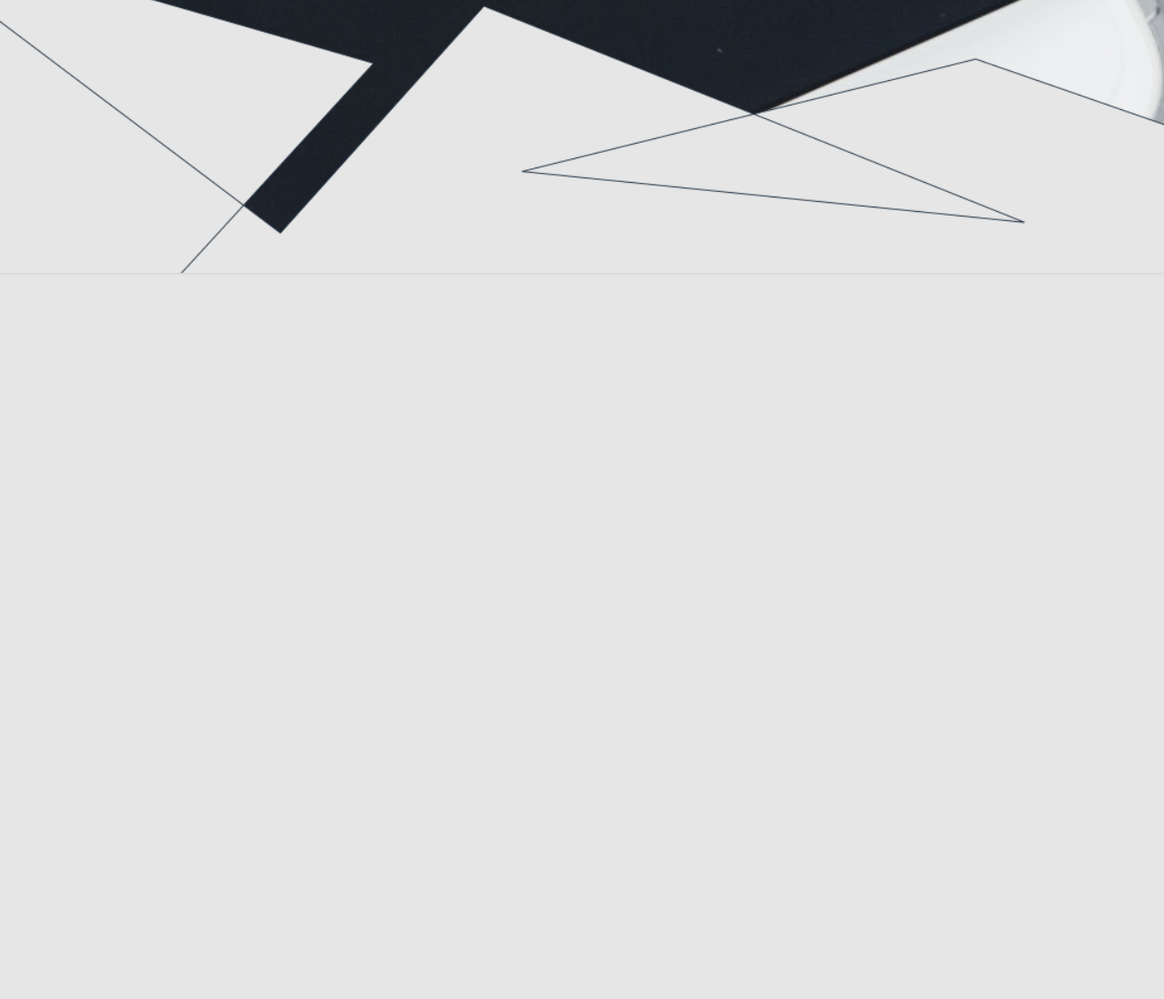
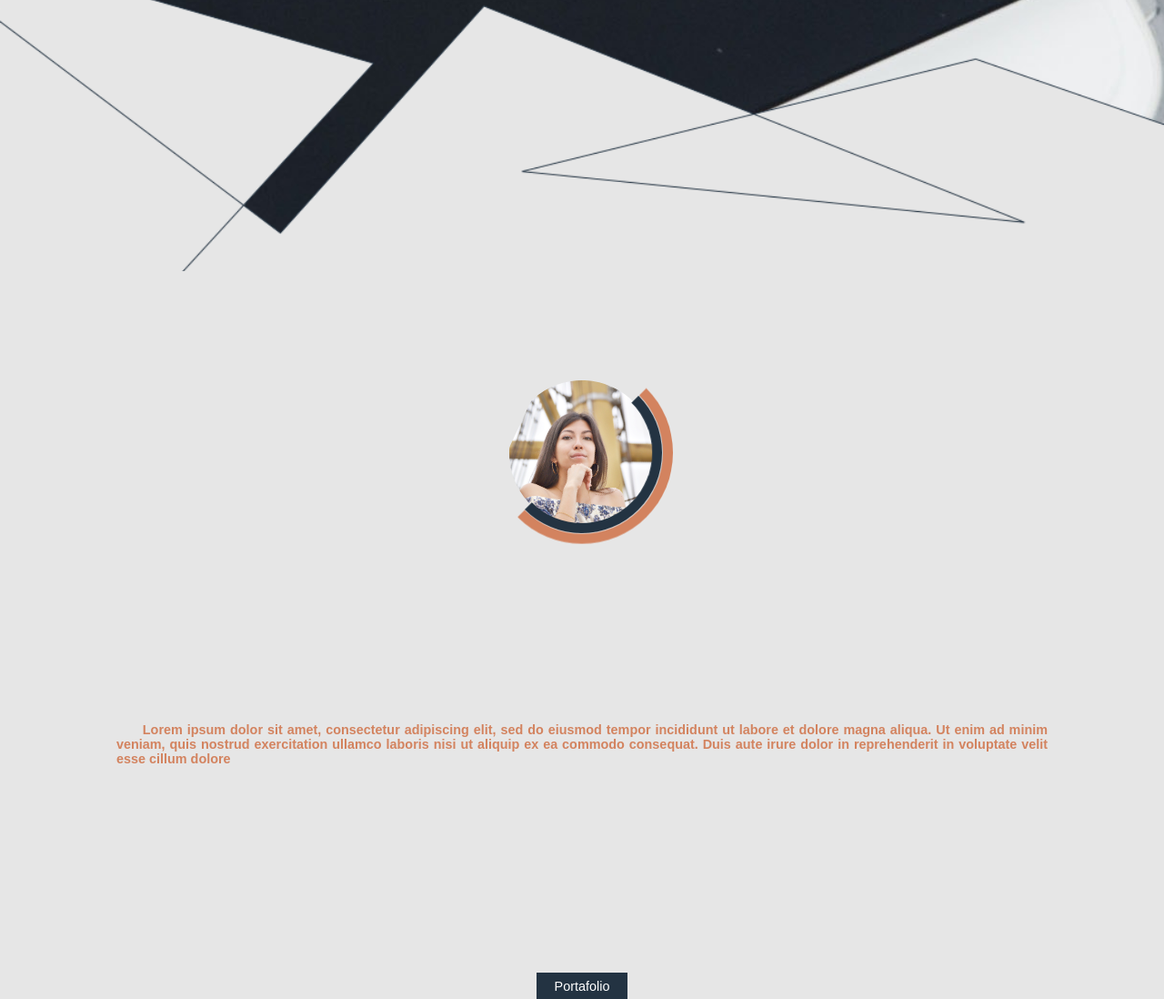
Before and after one commit to LuisBorgesB/GabrielaP--Portafolio, a plain HTML site: page index.html in a window 1280 px wide. Shown: the part 502-1600 px from the top of the page at 91% size. Before the commit the page ends 802 px from the top, so only its background shows below. Drawn offline with Linux system fonts and the light colour scheme.

Commit message:
Se agregaron seccion sobre mi

```diff
--- a/index.html
+++ b/index.html
@@ -3,8 +3,9 @@
 <head>
     <meta charset="UTF-8">
     <meta name="viewport" content="width=device-width, initial-scale=1.0">
+    <link rel="shortcut icon" href="recursos/fcon.png" type="image/x-icon">
     <link rel="stylesheet" href="main.css">
-    <link rel="shortcut icon" href="recursos/fcon.png" type="image/x-icon">
+    <link rel="stylesheet" href="mq.css">
     <title>Gabriela Prieto</title>
 </head>
 <body>
@@ -31,8 +32,21 @@
         </div>
     </header>
     <section id="wave"></section>
-
-
+    <section id="sobreMi">
+        <div id="tituloPortafolio">Portafolio</div>
+        <div id="contenedorImgFotoP">
+            <div id="imgFotoP"></div>
+            <div id="contenedorBarraSuperior"></div>
+            <div id="contenedorBarraInferior"></div>
+        </div>
+        <div id="textoSobreMi">
+            <p>Lorem ipsum dolor sit amet, consectetur adipiscing elit,
+                sed do eiusmod tempor incididunt ut labore et dolore magna aliqua.
+                Ut enim ad minim veniam, quis nostrud exercitation ullamco laboris nisi
+                ut aliquip ex ea commodo consequat. Duis aute irure dolor in reprehenderit
+                in voluptate velit esse cillum dolore</p>
+        </div>
+    </section>
 
 <script src="main.js"></script>
 </body>
--- a/main.css
+++ b/main.css
@@ -162,3 +162,98 @@ body{
     background-repeat: no-repeat;
     z-index: var(--nivel1);
 }
+/* SOBRE MI */
+#sobreMi{
+    position: relative;
+    width: 100vw;
+    height: 100vh;
+    background-color: var(--color3);
+    z-index: var(--nivel2);
+}
+#contenedorImgFotoP{
+    position: absolute;
+    top: calc(25% - (13em/2));
+    left: calc(50% - (13em/2));
+    width: 13em;
+    height: 13em;
+    display: flex;
+    align-items: center;
+    justify-content: center;
+    overflow: hidden;
+}
+#imgFotoP{
+    width: 10em;
+    height: 10em;
+    border-radius: 50%;
+    background-image: url(recursos/FotoAD.jpg);
+    background-repeat: no-repeat;
+    background-position-x: .3em;
+    background-size: 120%;
+    transform: rotate(25deg);
+}
+#contenedorBarraInferior{
+    position: absolute;
+    width: 9.7em;
+    height: 9.7em;
+    border: solid .7em transparent;
+    border-top-color: var(--color1);
+    border-right-color: var(--color1);
+    border-radius: 50%;
+    animation: GiroDe 4s linear infinite;
+}
+#contenedorBarraSuperior{
+    position: absolute;
+    width: 11.1em;
+    height: 11.1em;
+    border: solid .7em transparent;
+    border-bottom-color: var(--color2);
+    border-left-color: var(--color2);
+    border-radius: 50%;
+    animation: GiroIz 4s linear infinite;
+}
+@keyframes GiroDe{
+    0%{
+        transform: rotate(0deg);
+    }
+    100%{
+        transform: rotate(360deg);
+    }
+}
+@keyframes GiroIz{
+    0%{
+        transform: rotate(0deg);
+    }
+    100%{
+        transform: rotate(-360deg);
+    }
+}
+#textoSobreMi{
+    position: absolute;
+    top: calc(65% - 15%);
+    left: calc(50% - 40%);
+    width: 80%;
+    height: 30%;
+    display: flex;
+    align-items: center;
+    justify-content: center;
+}
+#textoSobreMi p{
+    text-align: justify;
+    text-indent: 2em;
+    font-size: .9em;
+    color: var(--color2);
+    font-weight: bold;
+}
+#tituloPortafolio{
+    position: absolute;
+    bottom: 0;
+    left: calc(50% - 3.5em);
+    width: 7em;
+    height: 2em;
+    font-size: .9em;
+    display: flex;
+    align-items: center;
+    justify-content: center;
+    background-color: var(--color1);
+    color: var(--color6);
+}
```
